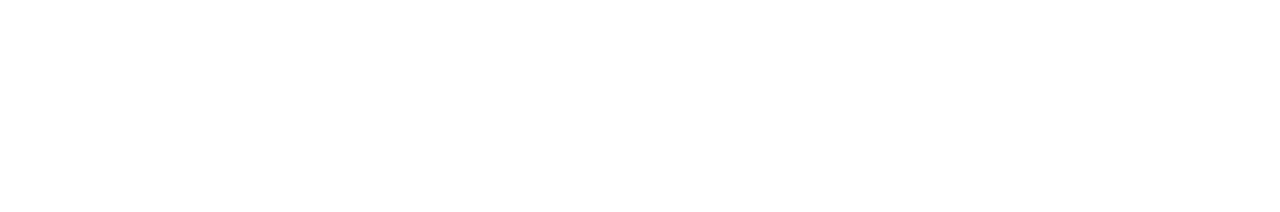
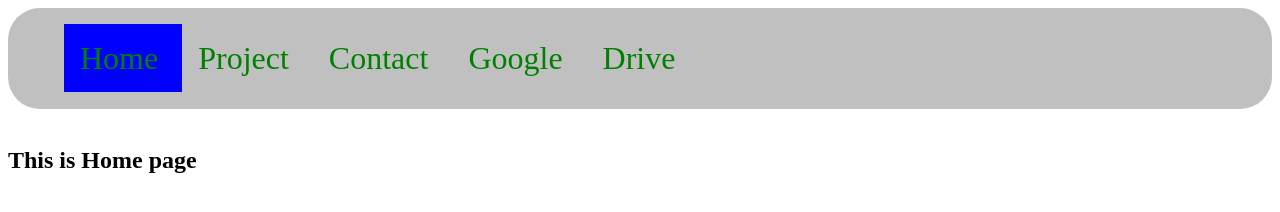
Before and after one commit to Harpreet93/Harpreet93.github.io, a plain HTML site: page index.html in a window 1280 px wide. Drawn offline with Linux system fonts and the light colour scheme.

Commit message:
completed navigation

```diff
--- a/content/app.css
+++ b/content/app.css
@@ -0,0 +1,32 @@
+/* Custom CSS goes here */
+body {
+     /* background-image: url('../Assets/images/220px-16777216colors.png');  */
+     background-color: white;
+        background-repeat: no-repeat;
+        background-size: 100% 100%;
+        background-attachment: fixed;
+}
+#maindiv {
+    padding: 1em;
+    background-color: silver;
+    border-radius: 2em;
+}
+  #maindiv >ul{
+      color: green;
+    list-style-type: none;
+}
+#maindiv >ul >li {
+    display: inline;
+    font-size: 2em;
+    padding: 0.5em;
+}
+a{
+    text-decoration: none;
+    color: green;
+}
+.active {
+    background-color: blue;
+}
+li:hover {
+   background-color: black;
+}
--- a/index.html
+++ b/index.html
@@ -1,5 +1,6 @@
 <!DOCTYPE html>
 <html lang="en">
+
         <head>
             <meta charset="UTF-8" />
             <meta name="viewport" content="width=device-width, initial-scale=1.0" />
@@ -7,7 +8,37 @@
 
             <link rel="stylesheet" href="content/app.css" />
         </head>
-<body>
 
-</body>
+        <body >
+
+            <div id="maindiv">
+
+            <ul>
+                <li class="active">
+                    <a href="index.html" >
+                        Home
+
+                    </a></li>
+                <li>
+                    <a href="project.html" >Project </a>
+                </li>
+                <li>
+                    <a href="contact.html">
+                        Contact
+                    </a>
+               </li>
+                <li>
+                    <a href="https://google.com" target ="_blank">
+                Google</a>
+                </li>
+                <li>
+                    <a href="https://drive.google.com" target ="_blank">
+                    Drive </a></li>
+        </ul>
+            </div>
+        <br/>
+        <h2>This is Home page</h2>
+
+
+        </body>
 </html>
```
Also changed, not shown: contact.html (added, +43 -0 lines), project.html (added, +43 -0 lines), Assets/images/220px-16777216colors.png (added).
